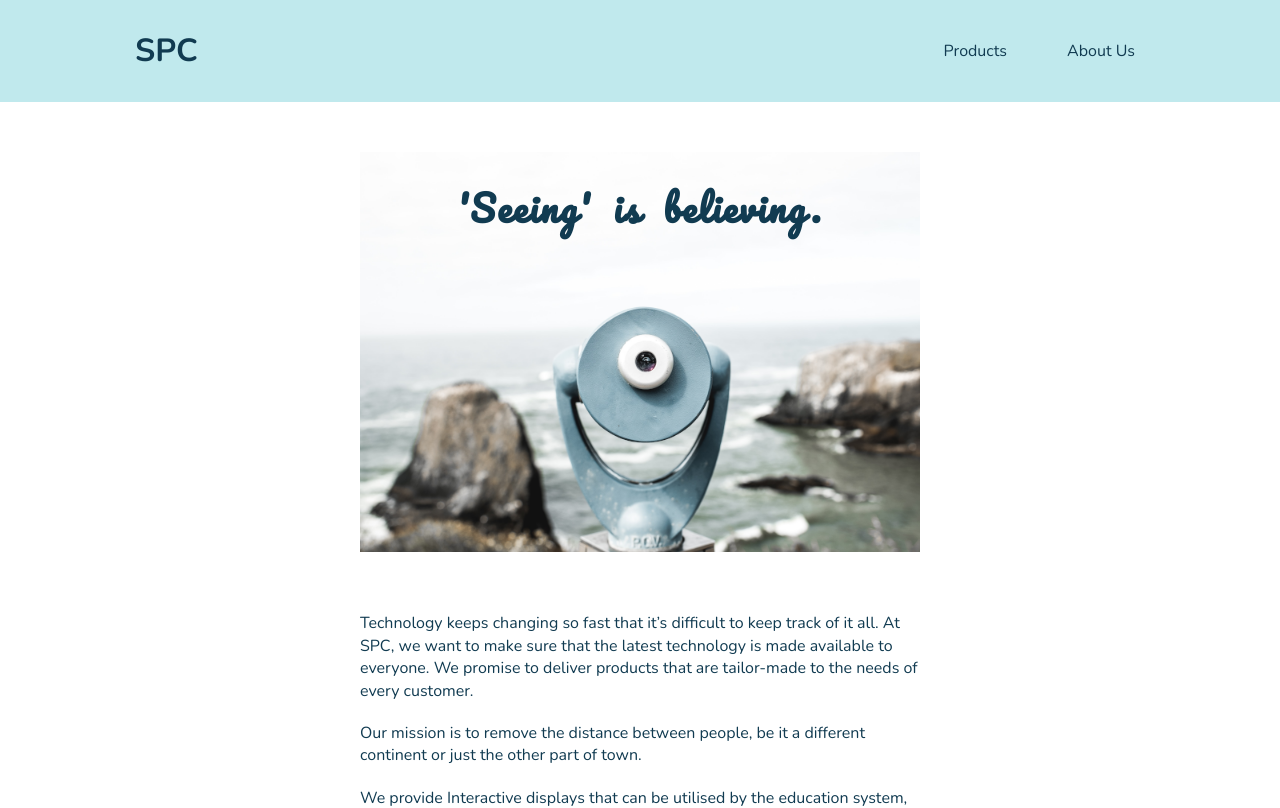
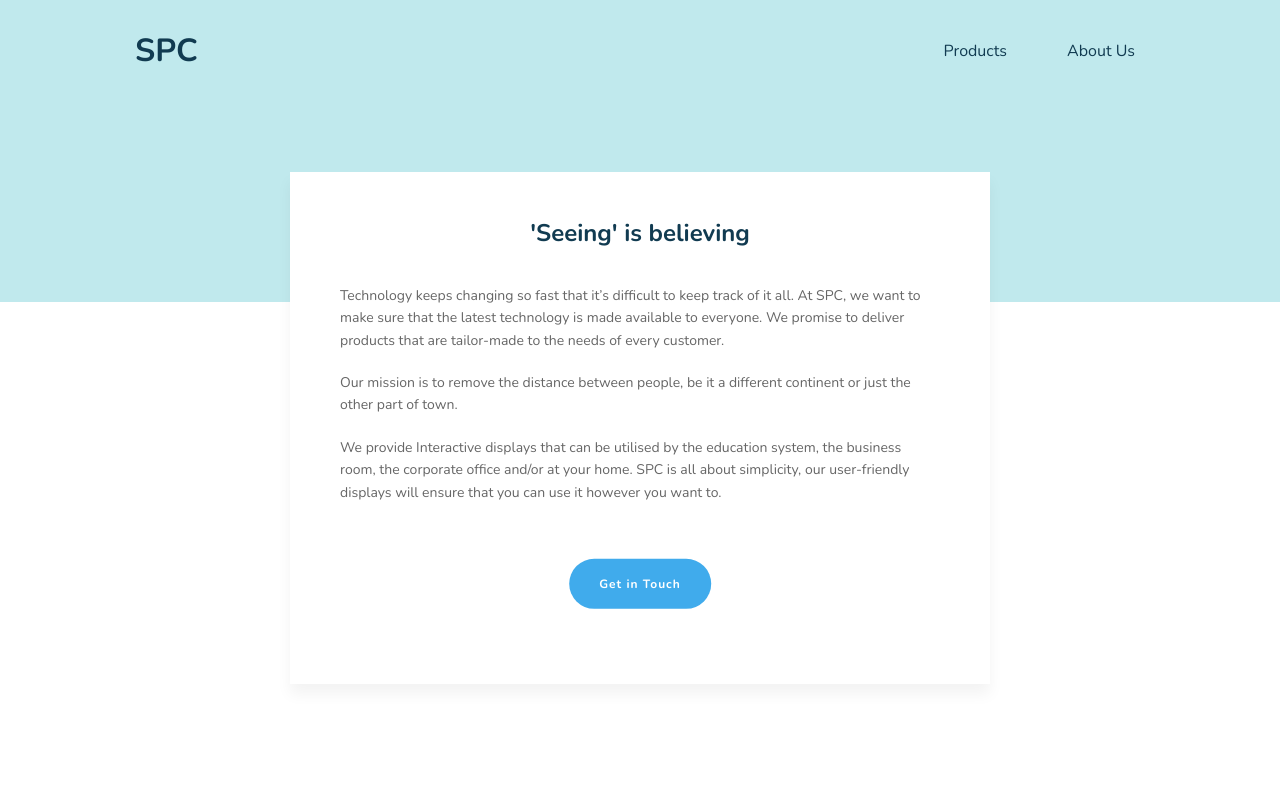
Before and after one commit to raravi/spc-displays, a React (Create React App) app: page /about in a window 1280 px wide. Shown: the top 808 px of the page. Built offline with nearby package versions, Linux system fonts and the light colour scheme; a web font is replaced by a local one.

Commit message:
Modified About Us page

```diff
--- a/src/components/AboutUsSection.js
+++ b/src/components/AboutUsSection.js
@@ -2,11 +2,11 @@ import React from 'react';
 import styles from '../styles/AboutUsSection.module.css';
 
 const AboutUsSection = () => (
+  <>
+    <div className={styles.aboutSection_top} />
     <div className="container">
       <section className={styles.aboutSection}>
-      <div className={styles.aboutSection_image}>
-        <h2 className={styles.aboutSection_imageTitle}>&apos;Seeing&apos; is believing.</h2>
-      </div>
+        <h2 className={styles.aboutSection_title}>&apos;Seeing&apos; is believing</h2>
         <p className={styles.aboutSection_text}>
           Technology keeps changing so fast that it’s difficult to keep
           track of it all. At SPC, we want to make sure that the latest
@@ -26,6 +26,7 @@ const AboutUsSection = () => (
         <a type="button" className={styles.aboutSection_button} href="mailto:">Get in Touch</a>
       </section>
     </div>
+  </>
 );
 
 export default AboutUsSection;
--- a/src/styles/AboutUsSection.module.css
+++ b/src/styles/AboutUsSection.module.css
@@ -1,26 +1,28 @@
-.aboutSection {
-  padding: 50px 20px;
-  max-width: 600px;
-  margin: 0 auto;
+.aboutSection_top {
+  position: relative;
+  height: 200px;
+  background: var(--base-color);
 }
 
-.aboutSection_image {
-  text-align: center;
-  background-size: 100% 100%;
-  height: 400px;
-  background-image:url(/images/seeing.png);
-  margin-bottom: 60px;
+.aboutSection {
+  background: white;
+  position: relative;
+  top: -130px;
+  padding: 50px 50px;
+  max-width: 80vw;
+  width: 700px;
+  margin: 0 auto;
+  box-shadow: 0 10px 14px 0 rgba(0, 0, 0, 0.05);
 }
 
-.aboutSection_imageTitle {
-  font-family: 'Pacifico', cursive;
-  padding-top: 8%;
-  font-size: 36px;
-  letter-spacing: 2px;
-  word-spacing: 10px;
+.aboutSection_title {
+  text-align: center;
+  padding-bottom: 40px;
 }
 
 .aboutSection_text {
+  color: var(--grey-text-color);
+  font-size: 14px;
   padding-bottom: 20px;
 }
 
@@ -34,8 +36,8 @@
   color: white;
   font-weight: 600;
   padding: 14px 30px;
-  margin-top: 50px;
-  margin-bottom: 20px;
+  margin-top: 60px;
+  /* margin-bottom: 20px; */
   font-size: 12px;
   font-weight: 800;
   letter-spacing: 1px;
```
Also changed, not shown: public/images/seeing.png (deleted), public/images/team2.jpg (deleted). Lines whose indentation alone changed are shown as unchanged.
